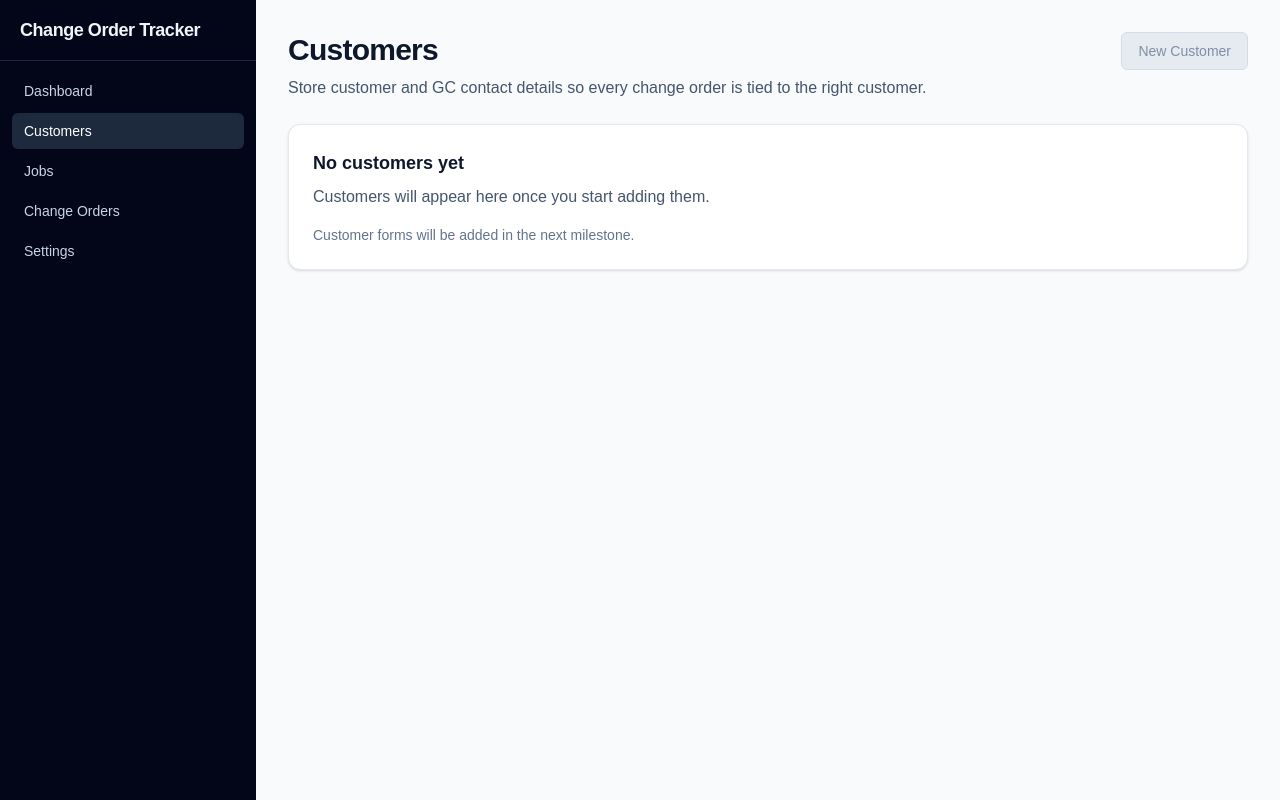
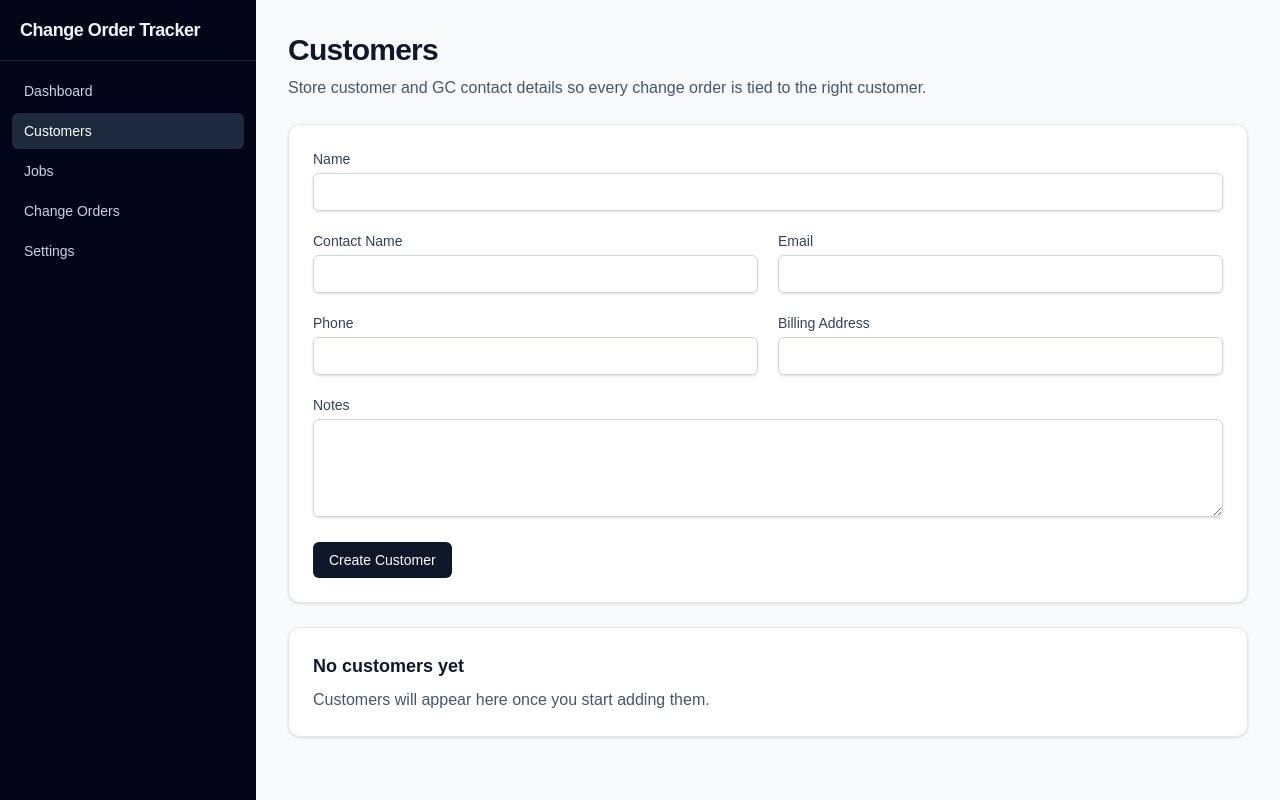
Before and after one commit to rgx694jxyp-ops/change-order-tracker, a Next.js app: page /customers in a window 1280 px wide. Built offline with nearby package versions, Linux system fonts and the light colour scheme.

Commit message:
Add customer creation form

```diff
--- a/app/customers/page.tsx
+++ b/app/customers/page.tsx
@@ -1,11 +1,11 @@
 import { AppShell } from '@/components/app-shell';
+import { CustomerForm } from '@/components/customer-form';
 
 export default function CustomersPage() {
   return (
     <AppShell>
       <div className="mx-auto w-full max-w-5xl space-y-6">
-        <header className="flex flex-col gap-4 sm:flex-row sm:items-start sm:justify-between">
-          <div>
+        <header>
           <h1 className="text-3xl font-semibold tracking-tight text-slate-900">
             Customers
           </h1>
@@ -13,26 +13,15 @@ export default function CustomersPage() {
             Store customer and GC contact details so every change order is tied
             to the right customer.
           </p>
-          </div>
+        </header>
 
-          <button
-            type="button"
-            disabled
-            aria-disabled="true"
-            className="inline-flex items-center rounded-md border border-slate-300 bg-slate-200 px-4 py-2 text-sm font-medium text-slate-500 opacity-80"
-          >
-            New Customer
-          </button>
-        </header>
+        <CustomerForm />
 
         <section className="rounded-xl border border-slate-200 bg-white p-6 shadow-sm">
           <h2 className="text-lg font-semibold text-slate-900">No customers yet</h2>
           <p className="mt-2 text-sm text-slate-600 sm:text-base">
             Customers will appear here once you start adding them.
           </p>
-          <p className="mt-4 text-xs text-slate-500 sm:text-sm">
-            Customer forms will be added in the next milestone.
-          </p>
         </section>
       </div>
     </AppShell>
--- /dev/null
+++ b/components/customer-form.tsx
@@ -0,0 +1,159 @@
+"use client";
+
+import { useState } from 'react';
+
+type FormState = {
+  name: string;
+  contact_name: string;
+  email: string;
+  phone: string;
+  billing_address: string;
+  notes: string;
+};
+
+const initialFormState: FormState = {
+  name: '',
+  contact_name: '',
+  email: '',
+  phone: '',
+  billing_address: '',
+  notes: '',
+};
+
+export function CustomerForm() {
+  const [formData, setFormData] = useState<FormState>(initialFormState);
+  const [isSubmitting, setIsSubmitting] = useState(false);
+  const [message, setMessage] = useState<string | null>(null);
+  const [errorMessage, setErrorMessage] = useState<string | null>(null);
+
+  function handleChange(
+    event: React.ChangeEvent<HTMLInputElement | HTMLTextAreaElement>
+  ) {
+    const { name, value } = event.target;
+
+    setFormData((current) => ({
+      ...current,
+      [name]: value,
+    }));
+  }
+
+  async function handleSubmit(event: React.FormEvent<HTMLFormElement>) {
+    event.preventDefault();
+    setIsSubmitting(true);
+    setMessage(null);
+    setErrorMessage(null);
+
+    try {
+      const response = await fetch('/api/customers', {
+        method: 'POST',
+        headers: {
+          'Content-Type': 'application/json',
+        },
+        body: JSON.stringify(formData),
+      });
+
+      const result = (await response.json()) as {
+        ok?: boolean;
+        message?: string;
+      };
+
+      if (!response.ok) {
+        setErrorMessage(result.message ?? 'Something went wrong creating the customer.');
+        return;
+      }
+
+      setFormData(initialFormState);
+      setMessage('Customer created successfully.');
+    } catch {
+      setErrorMessage('Something went wrong creating the customer.');
+    } finally {
+      setIsSubmitting(false);
+    }
+  }
+
+  return (
+    <form onSubmit={handleSubmit} className="space-y-5 rounded-xl border border-slate-200 bg-white p-6 shadow-sm">
+      <div className="grid gap-5 sm:grid-cols-2">
+        <label className="block text-sm font-medium text-slate-700 sm:col-span-2">
+          Name
+          <input
+            type="text"
+            name="name"
+            value={formData.name}
+            onChange={handleChange}
+            required
+            className="mt-1 w-full rounded-md border border-slate-300 px-3 py-2 text-sm text-slate-900 shadow-sm outline-none transition focus:border-slate-400 focus:ring-2 focus:ring-slate-200"
+          />
+        </label>
+
+        <label className="block text-sm font-medium text-slate-700">
+          Contact Name
+          <input
+            type="text"
+            name="contact_name"
+            value={formData.contact_name}
+            onChange={handleChange}
+            className="mt-1 w-full rounded-md border border-slate-300 px-3 py-2 text-sm text-slate-900 shadow-sm outline-none transition focus:border-slate-400 focus:ring-2 focus:ring-slate-200"
+          />
+        </label>
+
+        <label className="block text-sm font-medium text-slate-700">
+          Email
+          <input
+            type="email"
+            name="email"
+            value={formData.email}
+            onChange={handleChange}
+            className="mt-1 w-full rounded-md border border-slate-300 px-3 py-2 text-sm text-slate-900 shadow-sm outline-none transition focus:border-slate-400 focus:ring-2 focus:ring-slate-200"
+          />
+        </label>
+
+        <label className="block text-sm font-medium text-slate-700">
+          Phone
+          <input
+            type="text"
+            name="phone"
+            value={formData.phone}
+            onChange={handleChange}
+            className="mt-1 w-full rounded-md border border-slate-300 px-3 py-2 text-sm text-slate-900 shadow-sm outline-none transition focus:border-slate-400 focus:ring-2 focus:ring-slate-200"
+          />
+        </label>
+
+        <label className="block text-sm font-medium text-slate-700">
+          Billing Address
+          <input
+            type="text"
+            name="billing_address"
+            value={formData.billing_address}
+            onChange={handleChange}
+            className="mt-1 w-full rounded-md border border-slate-300 px-3 py-2 text-sm text-slate-900 shadow-sm outline-none transition focus:border-slate-400 focus:ring-2 focus:ring-slate-200"
+          />
+        </label>
+
+        <label className="block text-sm font-medium text-slate-700 sm:col-span-2">
+          Notes
+          <textarea
+            name="notes"
+            value={formData.notes}
+            onChange={handleChange}
+            rows={4}
+            className="mt-1 w-full rounded-md border border-slate-300 px-3 py-2 text-sm text-slate-900 shadow-sm outline-none transition focus:border-slate-400 focus:ring-2 focus:ring-slate-200"
+          />
+        </label>
+      </div>
+
+      <div className="flex flex-col gap-3 sm:flex-row sm:items-center">
+        <button
+          type="submit"
+          disabled={isSubmitting}
+          className="inline-flex items-center justify-center rounded-md bg-slate-900 px-4 py-2 text-sm font-medium text-white transition hover:bg-slate-800 disabled:cursor-not-allowed disabled:opacity-60"
+        >
+          {isSubmitting ? 'Creating customer...' : 'Create Customer'}
+        </button>
+
+        {message ? <p className="text-sm text-emerald-600">{message}</p> : null}
+        {errorMessage ? <p className="text-sm text-rose-600">{errorMessage}</p> : null}
+      </div>
+    </form>
+  );
+}
```
Lines whose indentation alone changed are shown as unchanged.
